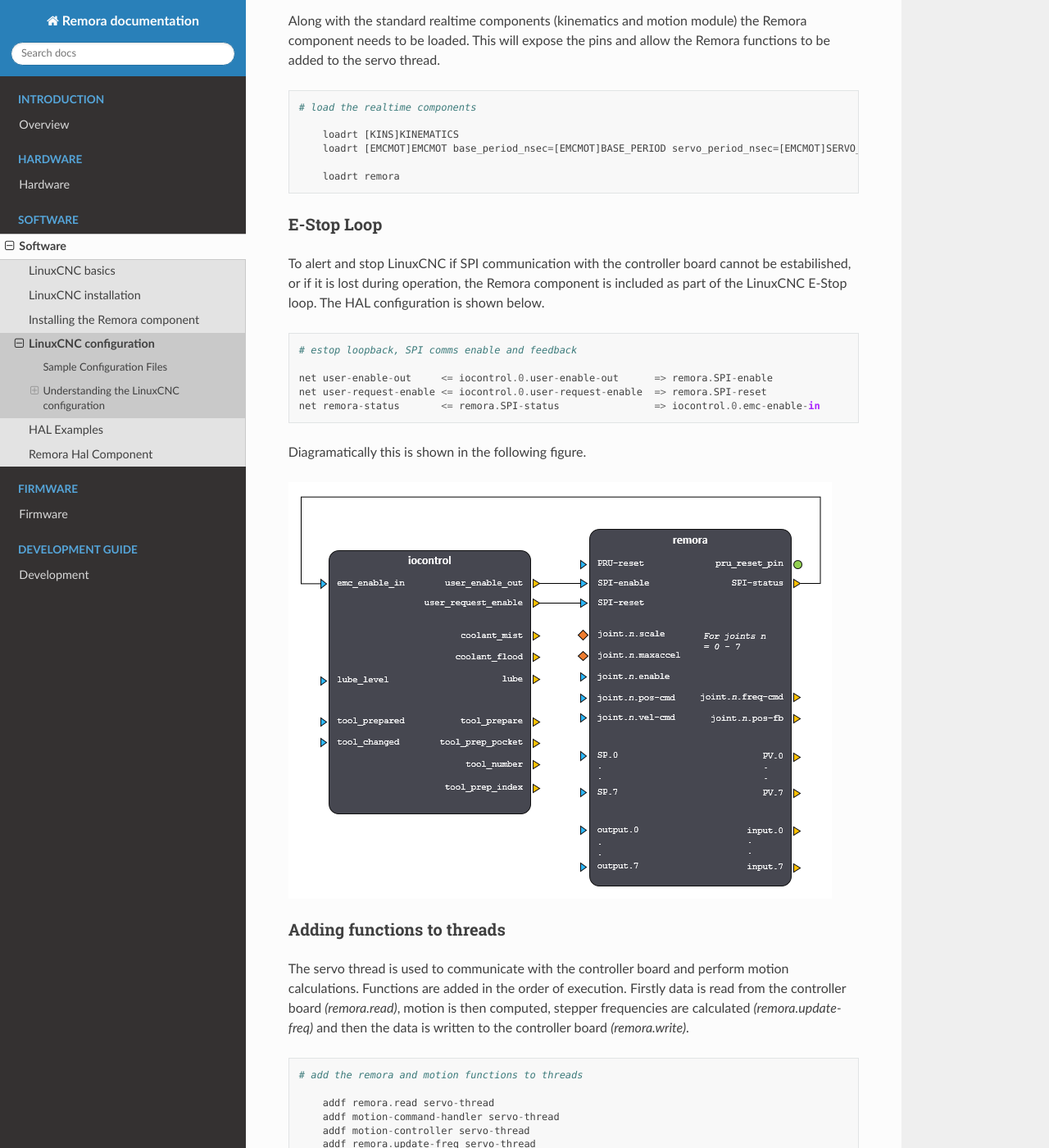
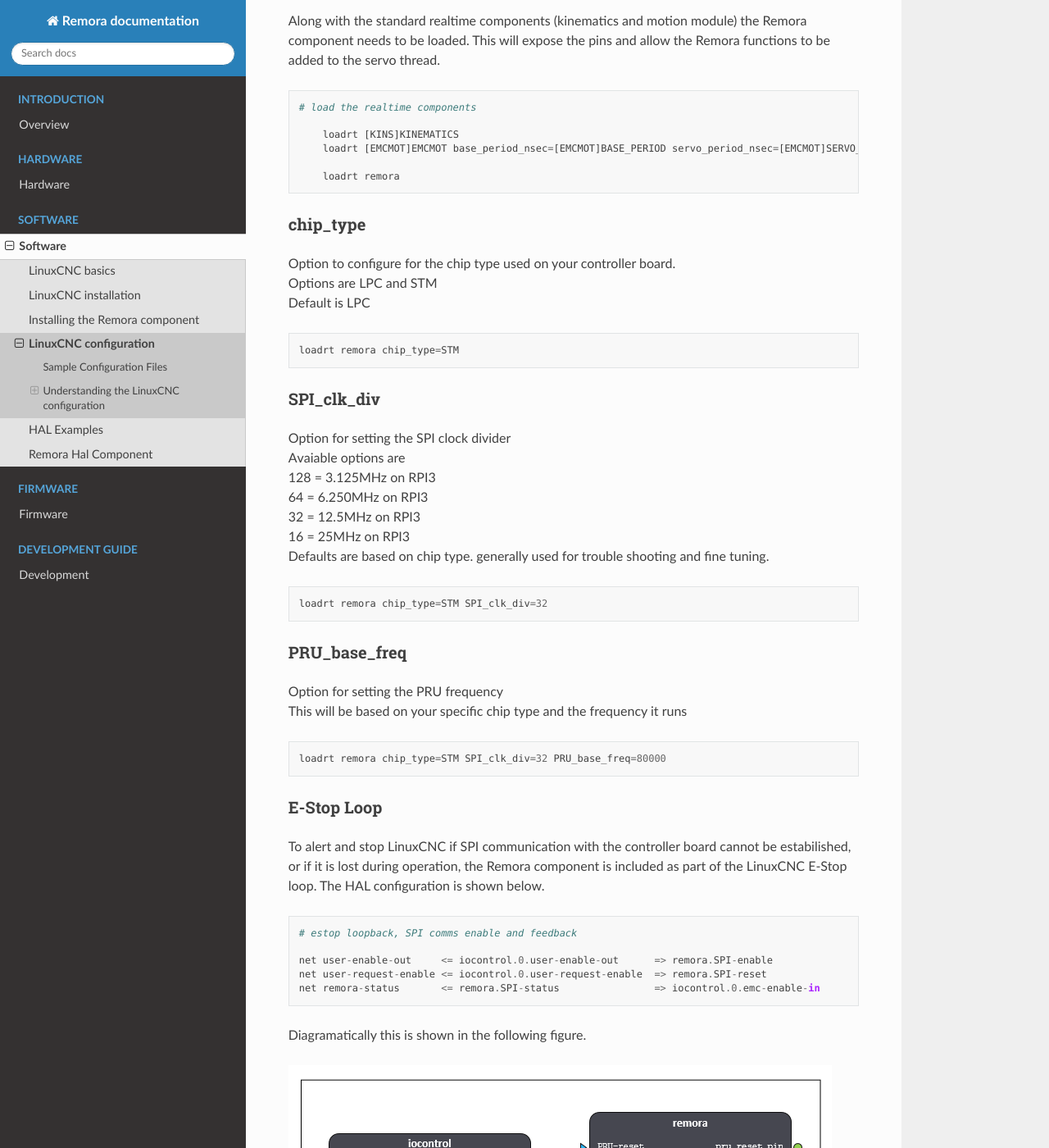
Before and after one commit to scottalford75/Remora-docs, a Sphinx documentation site: the page built from docs/source/software/linuxcnc-config.rst, in a window 1280 px wide and 1400 px high, scrolled down 615 px. Shown: the whole window at 82% size. Built offline with Sphinx 7.4.7 and the Read the Docs theme 2.0.0, drawn with Linux system fonts in a browser that asks for light colours.

Commit message:
Update linuxcnc-config.rst

```diff
--- a/docs/source/software/linuxcnc-config.rst
+++ b/docs/source/software/linuxcnc-config.rst
@@ -35,6 +35,54 @@
 	loadrt remora
 
 
+chip_type
+~~~~~~~~~~~
+
+
+| Option to configure for the chip type used on your controller board.
+| Options are LPC and STM
+| Default is LPC
+
+.. code-block::
+
+		loadrt remora chip_type=STM
+
+
+
+
+
+
+
+SPI_clk_div
+~~~~~~~~~~~
+
+| Option for setting the SPI clock divider
+| Avaiable options are
+| 128 =	3.125MHz on RPI3
+| 64  =	6.250MHz on RPI3
+| 32 =	12.5MHz on RPI3
+| 16 = 25MHz on RPI3
+| Defaults are based on chip type. generally used for trouble shooting and fine tuning.
+
+.. code-block::
+
+	loadrt remora chip_type=STM SPI_clk_div=32
+
+
+
+
+
+PRU_base_freq
+~~~~~~~~~~~~~~~~~~~~~~
+
+| Option for setting the PRU frequency
+| This will be based on your specific chip type and the frequency it runs
+
+.. code-block::
+
+
+	loadrt remora chip_type=STM SPI_clk_div=32 PRU_base_freq=80000
+
 E-Stop Loop
 ~~~~~~~~~~~
 
```
